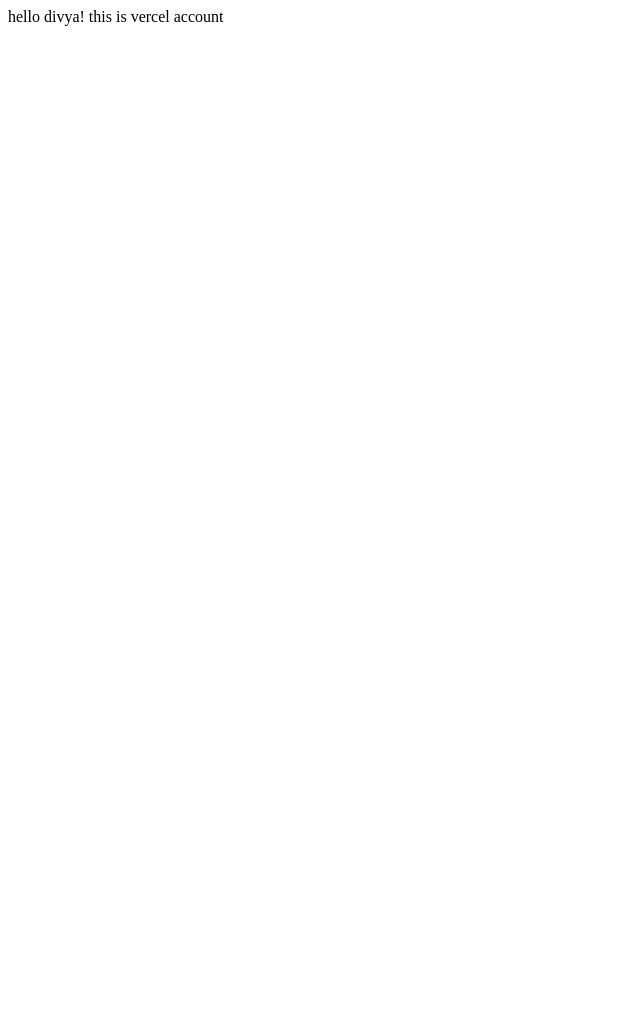
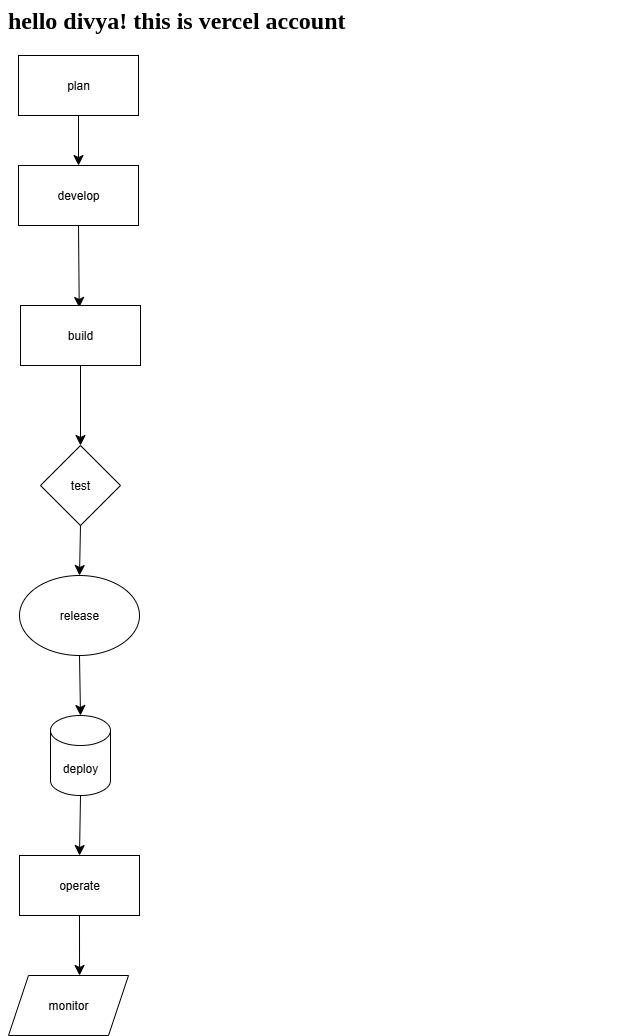
Before and after one commit to DivyaNukala47/vercel-devops, a plain HTML site: page index.html in a window 1280 px wide. Shown: the whole page, without its empty margins (0-640 px from the left). Before the commit the page ends 800 px from the top, so only its background shows below. Drawn offline with Linux system fonts and the light colour scheme.

Commit message:
Update index.html

```diff
--- a/index.html
+++ b/index.html
@@ -2,7 +2,8 @@
   <head>
     <title>simple program</title>
     <body>
-      hello divya! this is vercel account
+     <h2> hello divya! this is vercel account</h2>
+      <img src="devops lifecycle with shape.png">
     </body>
   </head>
 </html>
```
